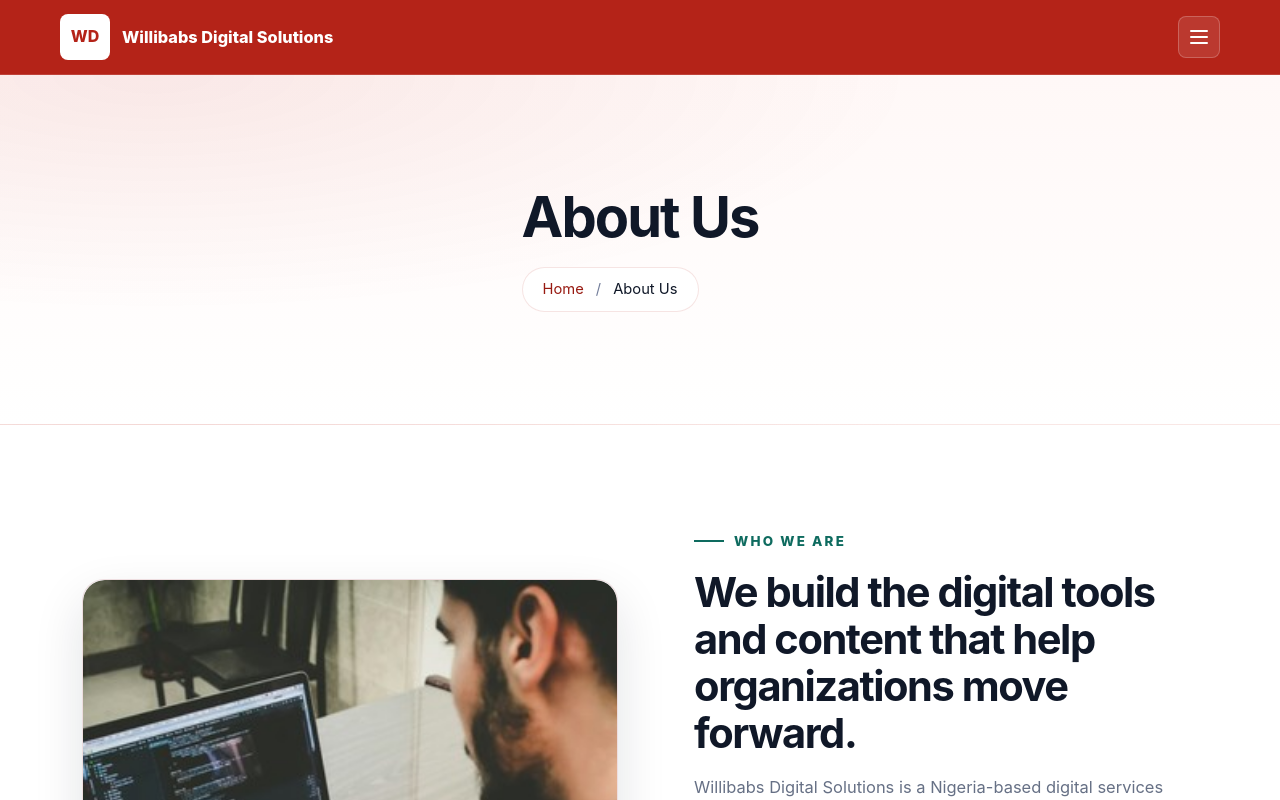
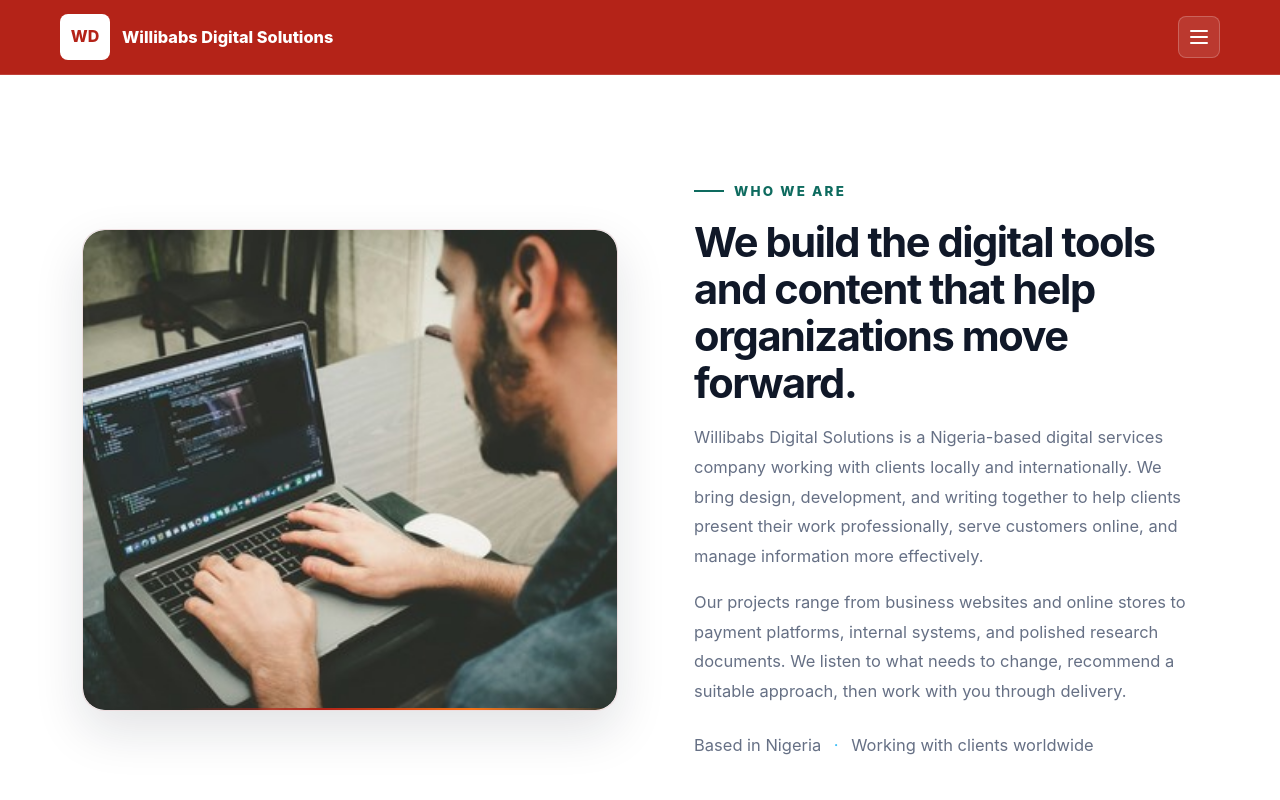
Before and after one commit to davidjames2708-dotcom/willibabsdigitalsolutions, a Next.js app: page /about in a window 1280 px wide. Shown: the top 800 px of the page. Built offline with nearby package versions, Linux system fonts and the light colour scheme.

Commit message:
Remove About page banner

```diff
--- a/app/about/page.jsx
+++ b/app/about/page.jsx
@@ -22,14 +22,6 @@ const processSteps = [
 export default function AboutPage() {
   return (
     <main className="about-page-main">
-      <section className="about-page-hero">
-        <div className="about-page-copy">
-          <h1>About Us</h1>
-          <nav className="about-breadcrumb" aria-label="Breadcrumb">
-            <Link href="/">Home</Link><span aria-hidden="true">/</span><span aria-current="page">About Us</span>
-          </nav>
-        </div>
-      </section>
 
       <section className="section about-story-section" aria-labelledby="about-story-title">
         <figure className="about-page-image">
```
